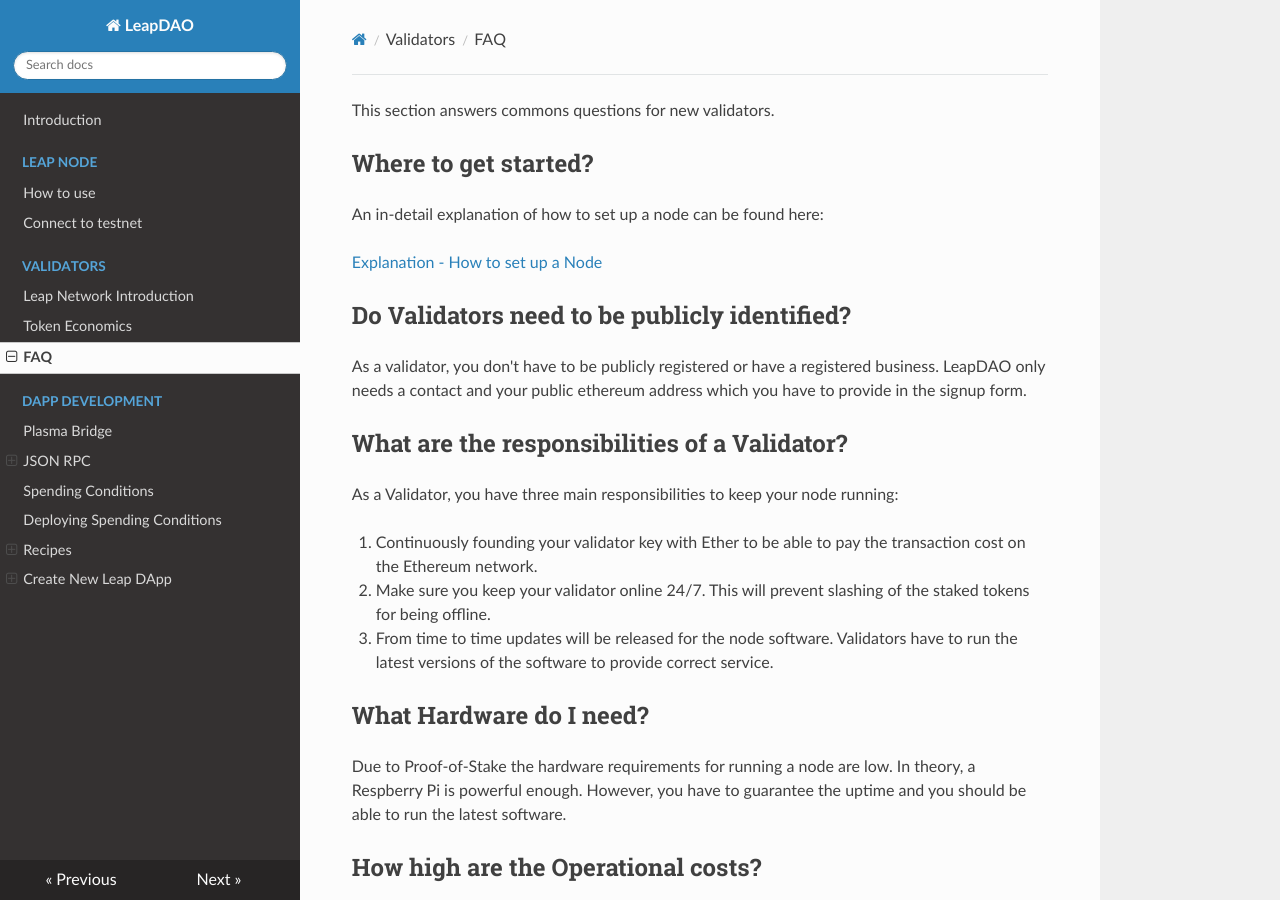
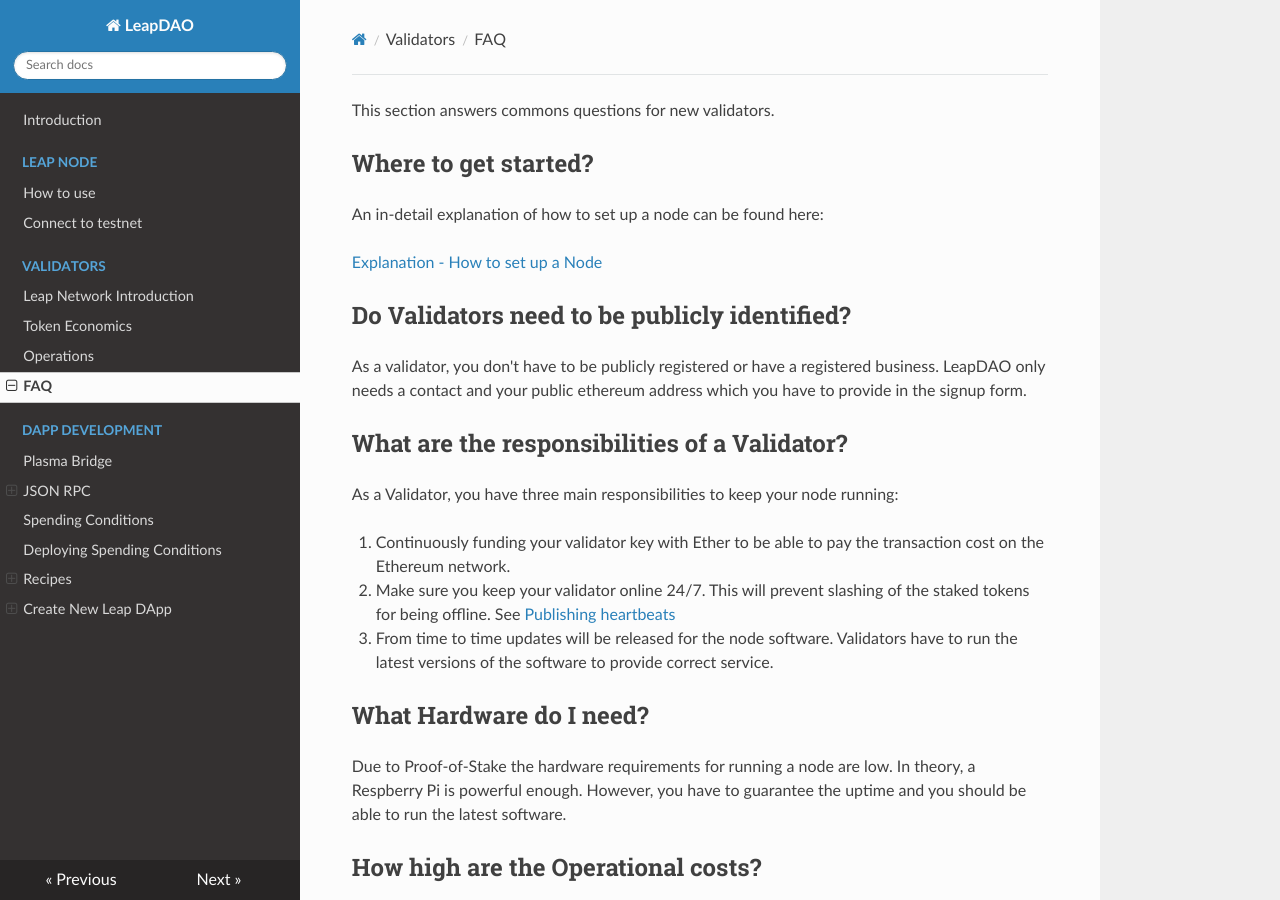
Before and after one commit to leapdao/docs, an MkDocs documentation site: the page built from docs/validators/instructions.md, in a window 1280 px wide and 900 px high. Built offline with MkDocs 1.6.1, drawn with Linux system fonts in a browser that asks for light colours; nearby versions of some CDN libraries.

Commit message:
validator: add heartbeat documentation (#61)

```diff
--- a/docs/validators/instructions.md
+++ b/docs/validators/instructions.md
@@ -17,9 +17,9 @@ As a validator, you don't have to be publicly registered or have a registered bu
 
 As a Validator, you have three main responsibilities to keep your node running:
 
-1. Continuously founding your validator key with Ether to be able to pay the transaction cost on the Ethereum network.
+1. Continuously funding your validator key with Ether to be able to pay the transaction cost on the Ethereum network.
 
-2. Make sure you keep your validator online 24/7. This will prevent slashing of the staked tokens for being offline.
+2. Make sure you keep your validator online 24/7. This will prevent slashing of the staked tokens for being offline. See [Publishing heartbeats](operations.md#publishing-heartbeats)
 
 3. From time to time updates will be released for the node software. Validators have to run the latest versions of the software to provide correct service.
 
--- a/mkdocs.yml
+++ b/mkdocs.yml
@@ -9,6 +9,7 @@ nav:
   - 'Validators':
     - 'Leap Network Introduction': validators/general.md
     - 'Token Economics': validators/economics.md
+    - 'Operations': validators/operations.md
     - 'FAQ': validators/instructions.md
   - 'Dapp Development':
     - 'Plasma Bridge': 'recipes/bridge.md'
```
Also changed, not shown: docs/validators/operations.md (added, +44 -0 lines).
